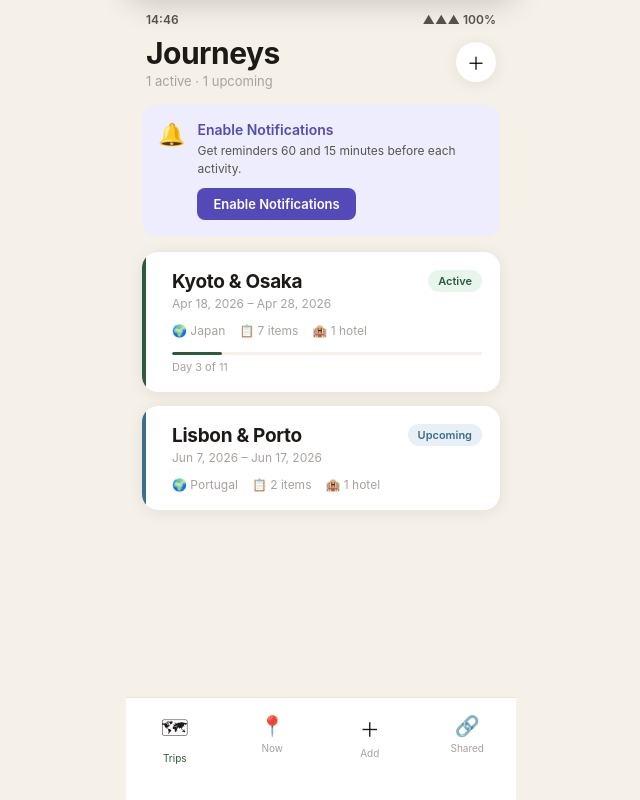
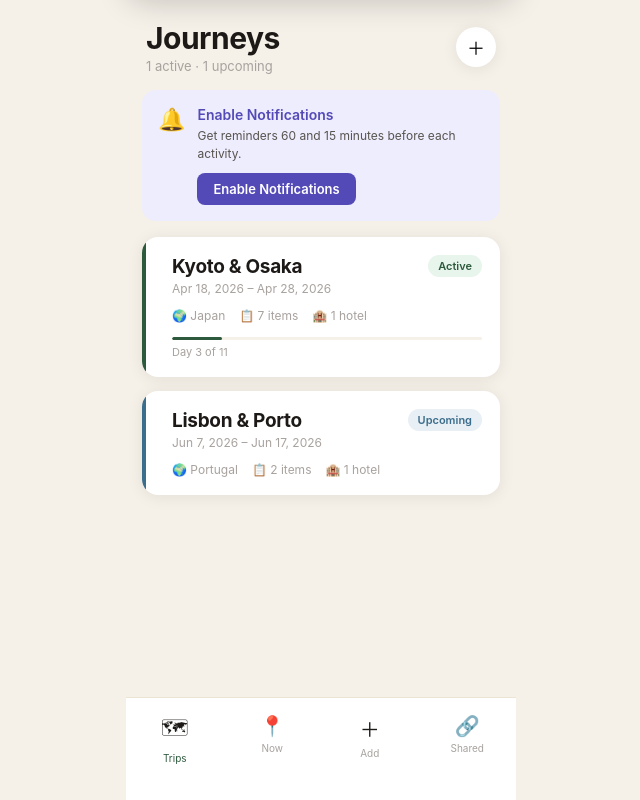
Before and after one commit to cosmos1430/journeys, a plain HTML site: page index.html in a window 1280 px wide. Shown: the whole page, without its empty margins (319-959 px from the left). Drawn offline with Linux system fonts and the light colour scheme.

Commit message:
Update index.html
removed status bar and clock

```diff
--- a/index.html
+++ b/index.html
@@ -4,7 +4,6 @@
 <meta charset="UTF-8">
 <meta name="viewport" content="width=device-width, initial-scale=1, maximum-scale=1, user-scalable=no">
 <meta name="apple-mobile-web-app-capable" content="yes">
-<meta name="apple-mobile-web-app-status-bar-style" content="black-translucent">
 <meta name="apple-mobile-web-app-title" content="Journeys">
 <title>Journeys</title>
 <style>
@@ -28,7 +27,7 @@ body{font-family:-apple-system,BlinkMacSystemFont,'SF Pro Text','Helvetica Neue'
 .screen.active{display:flex;}
 .scroll-area{flex:1;overflow-y:auto;-webkit-overflow-scrolling:touch;padding-bottom:28px;}
 .status-bar{padding:12px 20px 4px;display:flex;justify-content:space-between;font-size:12px;font-weight:600;color:var(--ink2);flex-shrink:0;}
-.header{padding:4px 20px 16px;flex-shrink:0;}
+.header{padding:20px 20px 16px;flex-shrink:0;}
 .header-row{display:flex;align-items:center;justify-content:space-between;}
 .header h1{font-size:30px;font-weight:700;letter-spacing:-0.5px;color:var(--ink);}
 .header p{font-size:13px;color:var(--ink3);margin-top:2px;}
@@ -60,7 +59,7 @@ body{font-family:-apple-system,BlinkMacSystemFont,'SF Pro Text','Helvetica Neue'
 .progress-bar{height:3px;background:var(--sand);border-radius:2px;overflow:hidden;}
 .progress-fill{height:100%;border-radius:2px;background:var(--accent);}
 .progress-label{font-size:11px;color:var(--ink3);margin-top:5px;}
-.trip-header-detail{padding:12px 16px 8px;display:flex;align-items:center;gap:10px;flex-shrink:0;}
+.trip-header-detail{padding:24px 16px 8px;display:flex;align-items:center;gap:10px;flex-shrink:0;}
 .back-btn{width:36px;height:36px;border-radius:50%;background:var(--white);border:none;cursor:pointer;display:flex;align-items:center;justify-content:center;font-size:18px;flex-shrink:0;box-shadow:var(--shadow);}
 .trip-title-block{flex:1;min-width:0;}
 .trip-title-block h2{font-size:19px;font-weight:700;white-space:nowrap;overflow:hidden;text-overflow:ellipsis;}
@@ -202,7 +201,6 @@ body{font-family:-apple-system,BlinkMacSystemFont,'SF Pro Text','Helvetica Neue'
 </div>
 
 <div class="screen active" id="screen-home">
-  <div class="status-bar"><span id="clock-home">9:41</span><span>▲▲▲ 100%</span></div>
   <div class="header">
     <div class="header-row">
       <div><h1>Journeys</h1><p id="home-sub">No trips planned</p></div>
@@ -222,7 +220,6 @@ body{font-family:-apple-system,BlinkMacSystemFont,'SF Pro Text','Helvetica Neue'
 </div>
 
 <div class="screen" id="screen-trip">
-  <div class="status-bar"><span id="clock-trip">9:41</span><span>▲▲▲ 100%</span></div>
   <div class="trip-header-detail">
     <button class="back-btn" id="btn-back-trip">&#8592;</button>
     <div class="trip-title-block"><h2 id="trip-detail-name"></h2><p id="trip-detail-dates"></p></div>
@@ -239,7 +236,6 @@ body{font-family:-apple-system,BlinkMacSystemFont,'SF Pro Text','Helvetica Neue'
 </div>
 
 <div class="screen" id="screen-add">
-  <div class="status-bar"><span>9:41</span><span>▲▲▲ 100%</span></div>
   <div class="header">
     <div class="header-row">
       <button class="back-btn" id="btn-back-add">&#8592;</button>
@@ -445,15 +441,6 @@ function loadState() {
 }
 function genId() {
   return Date.now().toString(36) + Math.random().toString(36).substr(2,5);
-}
-
-function updateClock() {
-  var now = new Date();
-  var t = ('0'+now.getHours()).slice(-2)+':'+('0'+now.getMinutes()).slice(-2);
-  var a = document.getElementById('clock-home');
-  var b = document.getElementById('clock-trip');
-  if (a) a.textContent = t;
-  if (b) b.textContent = t;
 }
 
 var toastTimer;
@@ -1145,8 +1132,6 @@ loadState();
 seedDemo();
 renderHome();
 renderPermBanner();
-updateClock();
-setInterval(updateClock, 15000);
 setInterval(function(){
   if (!currentTripId) return;
   var trip = state.trips.find(function(t){ return t.id===currentTripId; });
```
